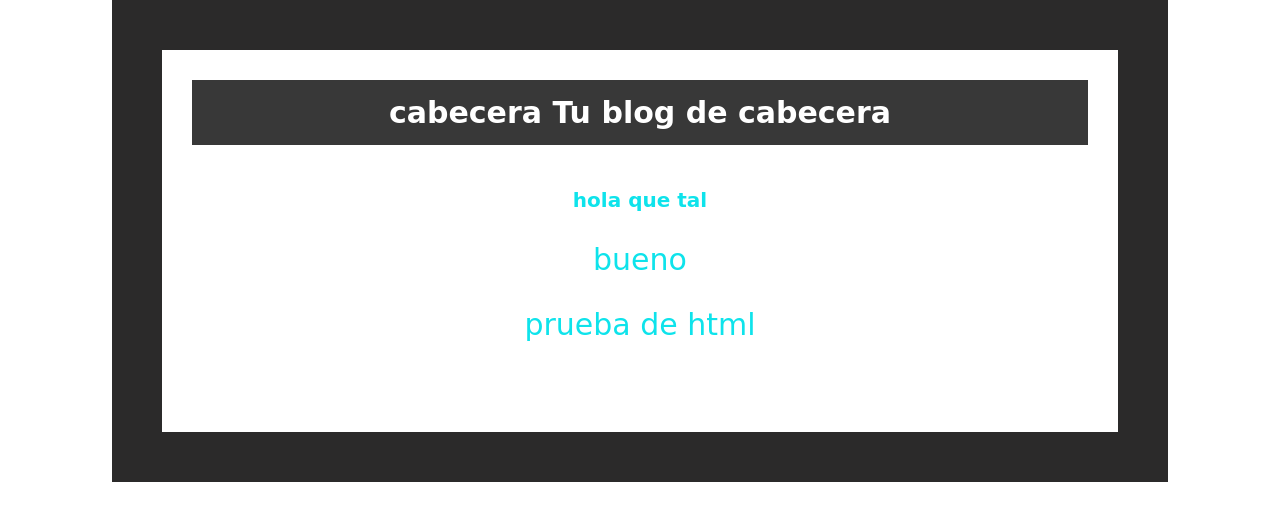
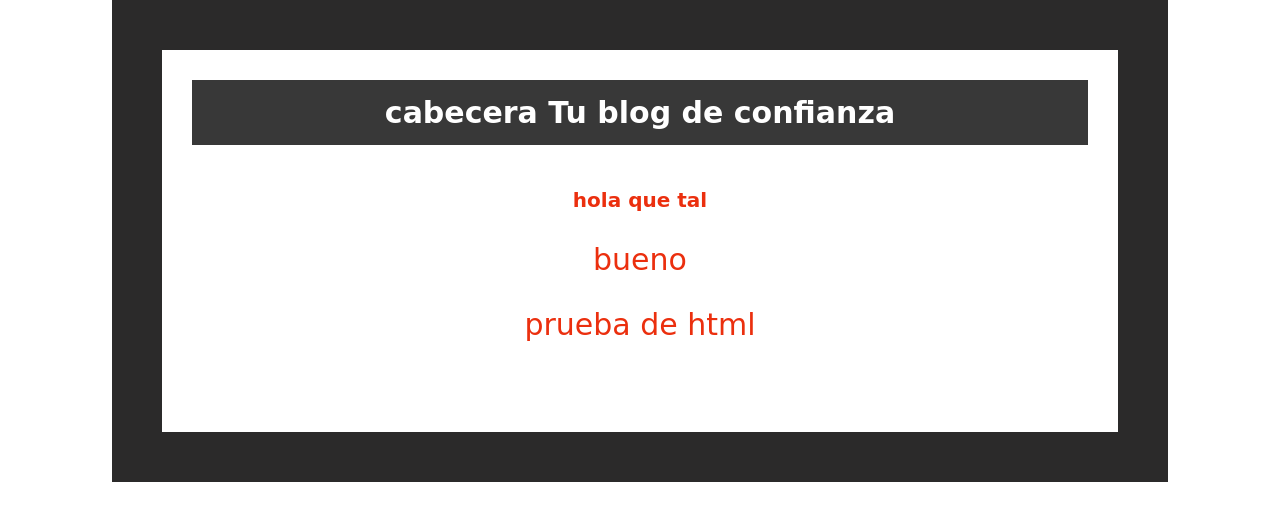
Before and after one commit to Bravo-code-G/Bravo-code-G, a plain HTML site: page blog.html in a window 1280 px wide. Drawn offline with Linux system fonts and the light colour scheme.

Commit message:
modificacion

```diff
--- a/blog.html
+++ b/blog.html
@@ -9,7 +9,7 @@
     <div id="container">
         <div id="cabecera">
             cabecera
-            <span id="tagline">Tu blog de cabecera</span>
+            <span id="tagline">Tu blog de confianza</span>
         </div>
 
             <div id="post">
--- a/css/estilos.css
+++ b/css/estilos.css
@@ -1,6 +1,6 @@
 body
 {
-    color: rgb(14, 227, 235);
+    color: rgb(235, 47, 14);
  text-align: center;
 font-family: cursive;
 font-size: 30px;
```
